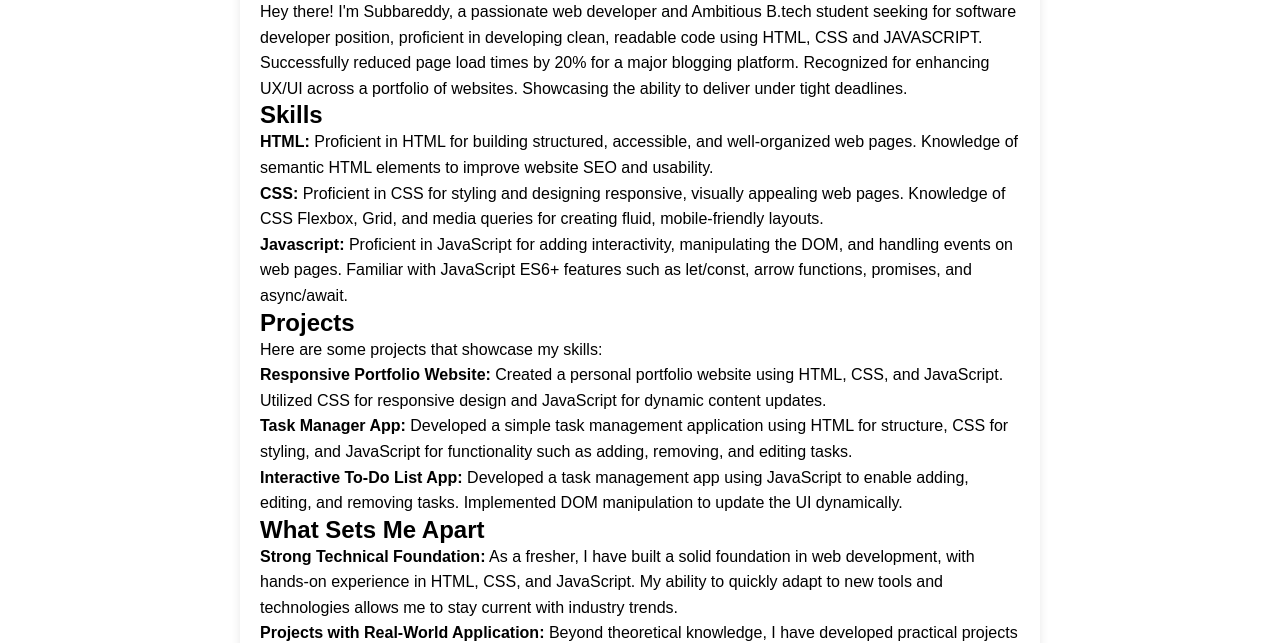
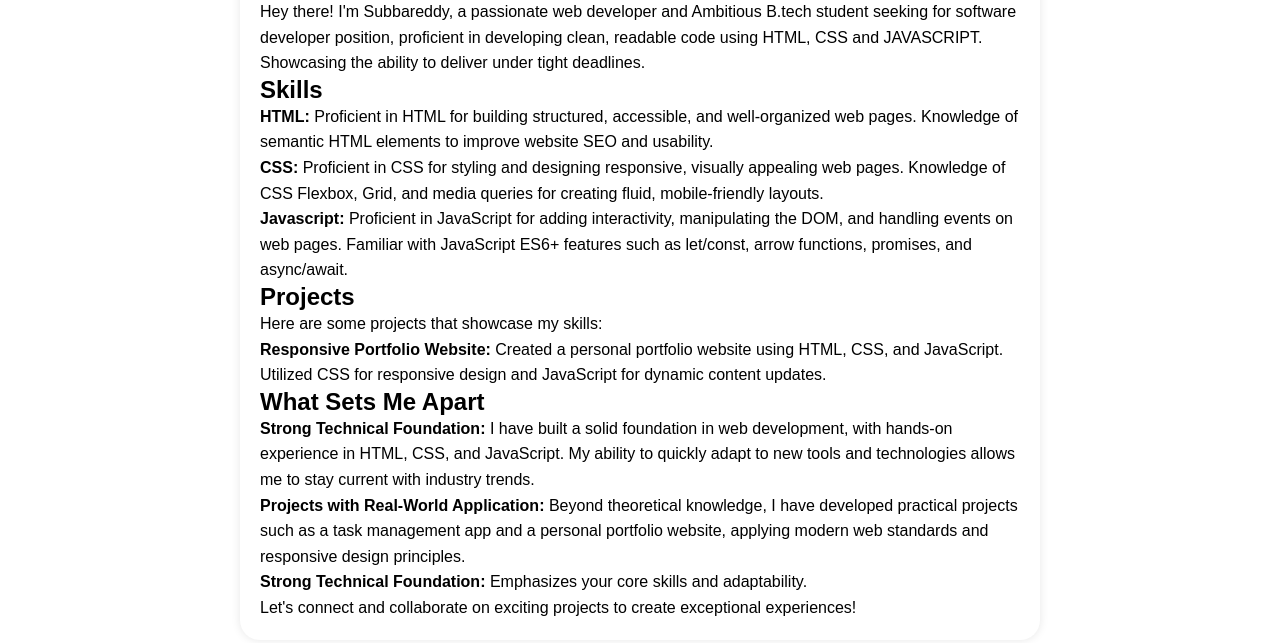
Before and after one commit to Subbu5438/Subbu5438, a plain HTML site: page about.html in a window 1280 px wide. Shown: the part 158-801 px from the top of the page. Drawn offline with Linux system fonts and the light colour scheme.

Commit message:
Update about.html
Signed-off-by: Subbu5438 <levakusubbareddy626@gmail.com>

```diff
--- a/about.html
+++ b/about.html
@@ -22,8 +22,6 @@
         Hey there! I'm Subbareddy, a passionate web developer and Ambitious
         B.tech student seeking for software developer position, proficient in
         developing clean, readable code using HTML, CSS and JAVASCRIPT.
-        Successfully reduced page load times by 20% for a major blogging
-        platform. Recognized for enhancing UX/UI across a portfolio of websites.
         Showcasing the ability to deliver under tight deadlines.
       </p>
       <h2>Skills</h2>
@@ -52,20 +50,15 @@
             <li>
         <b>Responsive Portfolio Website:</b> Created a personal portfolio
         website using HTML, CSS, and JavaScript. Utilized CSS for responsive
-        design and JavaScript for dynamic content updates. </li>
-        <li><b>Task Manager App:</b>
-        Developed a simple task management application using HTML for structure, CSS for styling, and JavaScript for functionality such as adding, removing, and editing tasks.</li>
-          <li>
-            <b>Interactive To-Do List App:</b> Developed a task management app using JavaScript to enable adding, editing, and removing tasks. Implemented DOM manipulation to update the UI dynamically.
+        design and JavaScript for dynamic content updates.
           </li>
          </ol>
       </p>
       <h2>What Sets Me Apart</h2>
       <ul class="skill-list">
-        <li><b>Strong Technical Foundation:</b> As a fresher, I have built a solid foundation in web development, with hands-on experience in HTML, CSS, and JavaScript. My ability to quickly adapt to new tools and technologies allows me to stay current with industry trends.</li>
+        <li><b>Strong Technical Foundation:</b>  I have built a solid foundation in web development, with hands-on experience in HTML, CSS, and JavaScript. My ability to quickly adapt to new tools and technologies allows me to stay current with industry trends.</li>
           <li><b>Projects with Real-World Application:</b> Beyond theoretical knowledge, I have developed practical projects such as a task management app and a personal portfolio website, applying modern web standards and responsive design principles.</li>
           <li><b>Strong Technical Foundation:</b> Emphasizes your core skills and adaptability.</li>
-          <li><b>Eager to Learn and Grow:</b> Shows your motivation and interest in self-improvement, which is valuable to employers.</li>
          </ul>
          <p>
             Let's connect and collaborate on exciting projects to create exceptional experiences!
```
